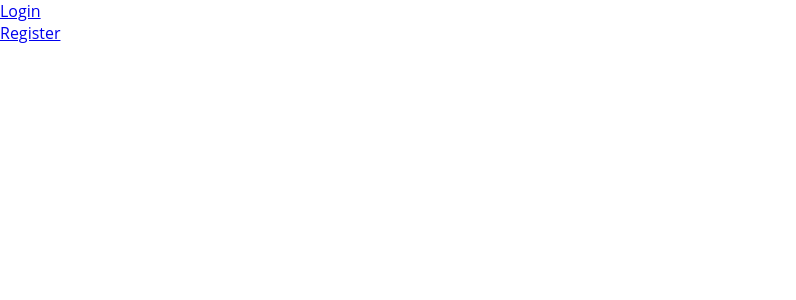
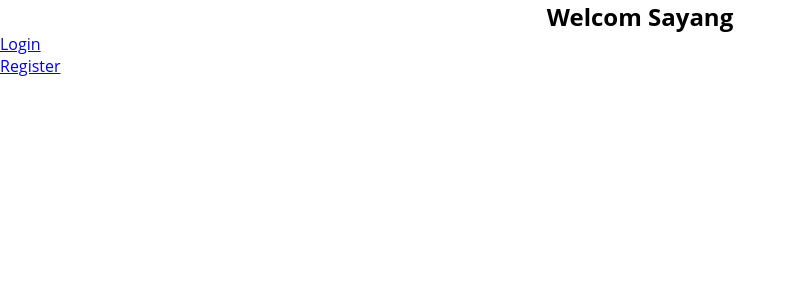
Before and after one commit to GalangYuhu0SecondAccount/studyCase-botcamp_genbox, a React (Vite) app: page / in a window 1280 px wide. Shown: the top 300 px of the page, without its empty margins (0-796 px from the left). Built offline with nearby package versions, Linux system fonts and the light colour scheme.

Commit message:
feat: add to h2 is line 7

```diff
--- a/src/components/Navbar/Navbar.jsx
+++ b/src/components/Navbar/Navbar.jsx
@@ -4,6 +4,7 @@ import { Link, Outlet } from "react-router-dom";
 const Navbar = () => {
   return (
     <div>
+        <h2><center>Welcom Sayang</center></h2>
         {/* <main>
             <Outlet />
         </main> */}
```
